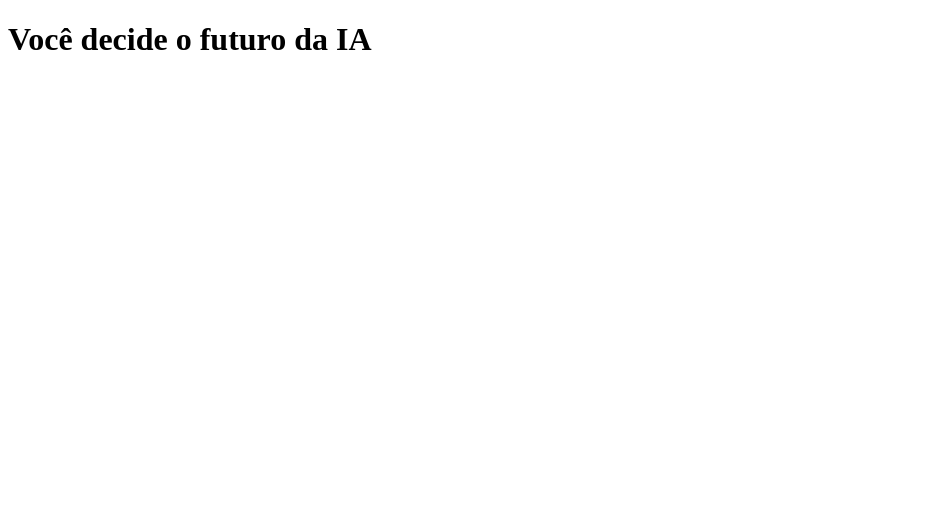
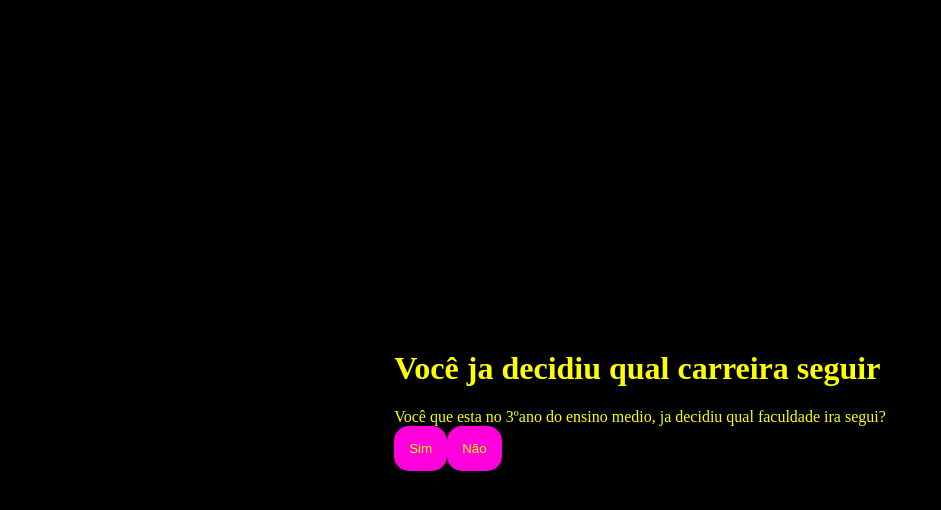
Before and after one commit to helojuli/IA3E, a plain HTML site: page index.html in a window 1280 px wide. Shown: the whole page, without its empty margins (0-941 px from the left). Drawn offline with Linux system fonts and the light colour scheme.

Commit message:
Add files via upload

```diff
--- a/index.html
+++ b/index.html
@@ -1,20 +1,23 @@
 <!DOCTYPE html>
 <html lang="pt-br">
+
 <head>
     <meta charset="UTF-8">
     <meta name="viewport" content="width=device-width, initial-scale=1.0">
     <link rel="stylesheet" href="style.css">
-    <title>Você decide o futuro da IA</title>
+    <title>Você ja decidiu qual carreira seguir</title>
 </head>
+
 <body>
     <div class="caixa-principal">
-        <h1>Você decide o futuro da IA</h1>
+        <h1>Você ja decidiu qual carreira seguir</h1>
         <div class="caixa-pergunta"></div>
         <div class="caixa-alternativa"></div>
         <div class="caixa-resultado">
             <p class="texto-resultado"></p>
         </div>
     </div>
-    <script src="scrip.js"></script>
+    <script src="script.js"></script>
 </body>
+
 </html>
--- /dev/null
+++ b/script.js
@@ -0,0 +1,70 @@
+const caixaPrincipal = document.querySelector('.caixa-principal');
+const caixaPergunta = document.querySelector('.caixa-pergunta');
+const caixaAlternativa = document.querySelector('.caixa-alternativa');
+const caixaResultado = document.querySelector('.caixa-resultado');
+const textoResultado = document.querySelector('texto-resultado');
+
+const perguntas = [     //serve para abrir lista de perguntas
+    {   //abre o objeto das perguntas
+            enunciado: "Você que esta no 3ºano do ensino medio, ja decidiu qual faculdade ira segui?",
+        alternativas: [
+            {texto: "Sim",
+            afirmação:"Sim,ja estou decidido"},
+
+            {texto: "Não",
+            afirmação:"Ainda etou em dúvida"}]
+    },
+    {
+        enunciado: "Vocẽ vai fazer faculdade ou técnico?",
+        alternativas: [
+            {texto: "Sim",
+            afirmação:"Sim, vou fazer um dos dois"},
+
+            {texto: "Não",
+            afirmação:"Não vou fazer apenas cursos"}]
+    },
+    {
+        enunciado: "Vocẽ acredita que ira fazer sucesso na sua carreira?",
+        alternativas: [
+            {texto: "Sim",
+            afirmação:"Sim, estou confiante"},
+
+            {texto: "Não",
+            afirmação:"Não, estou desacreditado"}]
+    },
+]
+let posicao = 0;
+let perguntaAtual;
+let respostas = "";
+
+
+function mostraPergunta() {
+    if (posicao>=perguntas.length){
+        mostraResultado();
+        return;
+    }
+    perguntaAtual = perguntas[posicao];
+    caixaPergunta.textContent = perguntaAtual.enunciado;
+    caixaAlternativa.textContent = " ";
+    mostraAlternativas();
+}
+function mostraAlternativas() {
+    for (const alternativa of perguntaAtual.alternativas) {
+        const botaoAlternativas = document.createElement("button");
+        botaoAlternativas.textContent = alternativa.texto;
+        botaoAlternativas.addEventListener("click",  () => respostasSelecionadas(alternativa));
+        caixaAlternativa.appendChild(botaoAlternativas);
+    }
+}
+function respostasSelecionadas(opcaoSelecionada){
+    const afirmacoes = opcaoSelecionada.afirmação;
+    respostas += afirmacoes + " ";
+    posicao++;
+    mostraPergunta();
+}
+function mostraResultado(){
+    caixaPergunta.textContent = "Confira suas respostas: ";
+    textoResultado.textContent = respostas;
+    caixaAlternativa.textContent = "";
+}
+mostraPergunta();
--- a/style.css
+++ b/style.css
@@ -0,0 +1,27 @@
+:root{
+    --cor-fundo: #000000;
+    --cor-principal: #f00014ce;
+    --cor-secundaria: #ff00dd;
+    --cor-destaque: #2dbefd;
+    --cor-texto: #fbff00;
+}
+body{
+    background-color: var(--cor-fundo);
+    color: var(--cor-texto);
+    display: flex;
+    align-items: center;
+    justify-content: center;
+    min-height: 100vh;
+}
+button{
+    background-color: var(--cor-secundaria);
+    color: var(--cor-texto);
+    border: none;
+    border-radius: 15px;
+    padding: 15px;
+    transition: background-color 0.3s;
+}
+button:hover{
+    background-color: var(--cor-destaque);
+    color: var(--cor-principal);
+}
```
Also changed, not shown: 1 other file.
